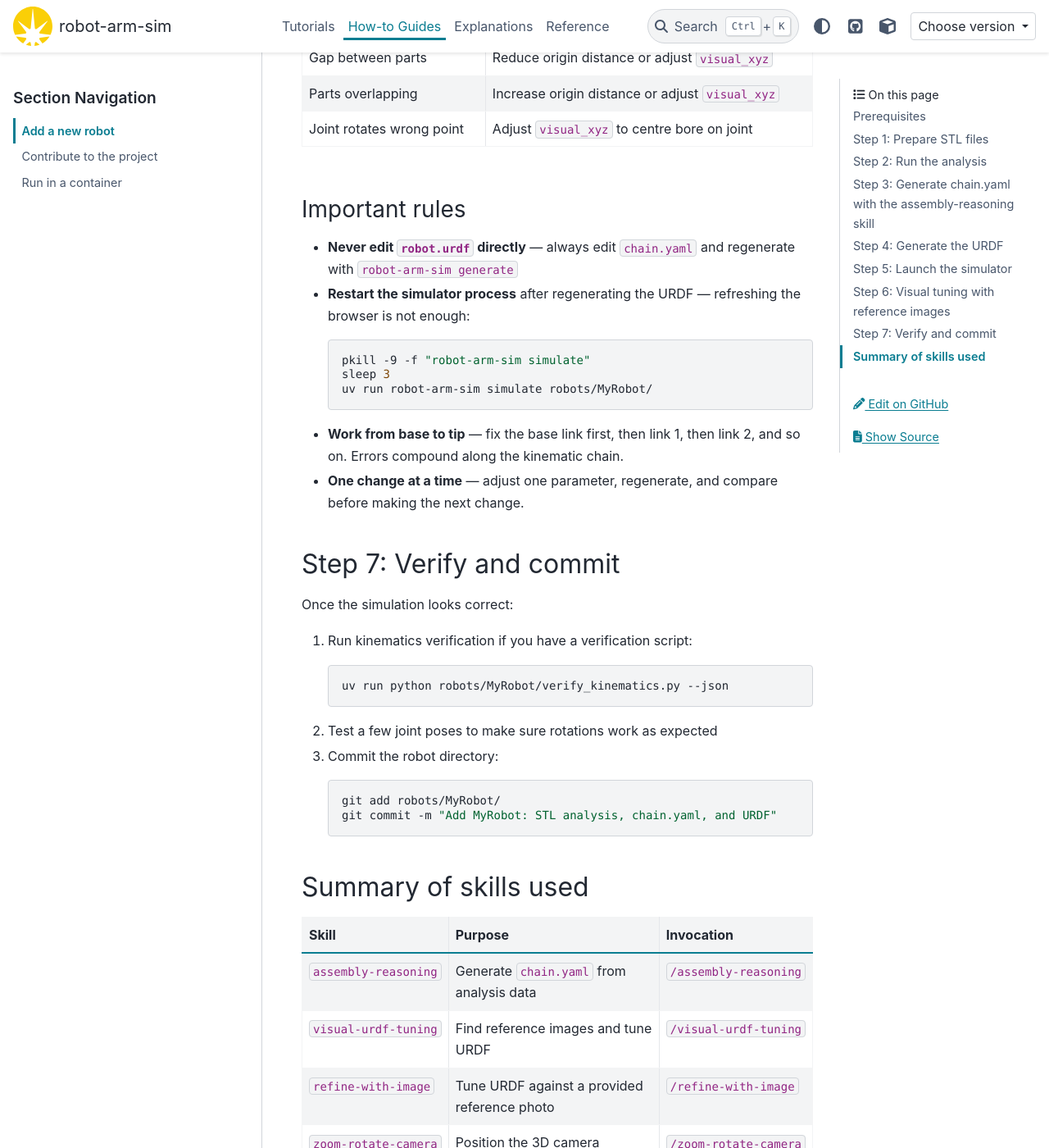
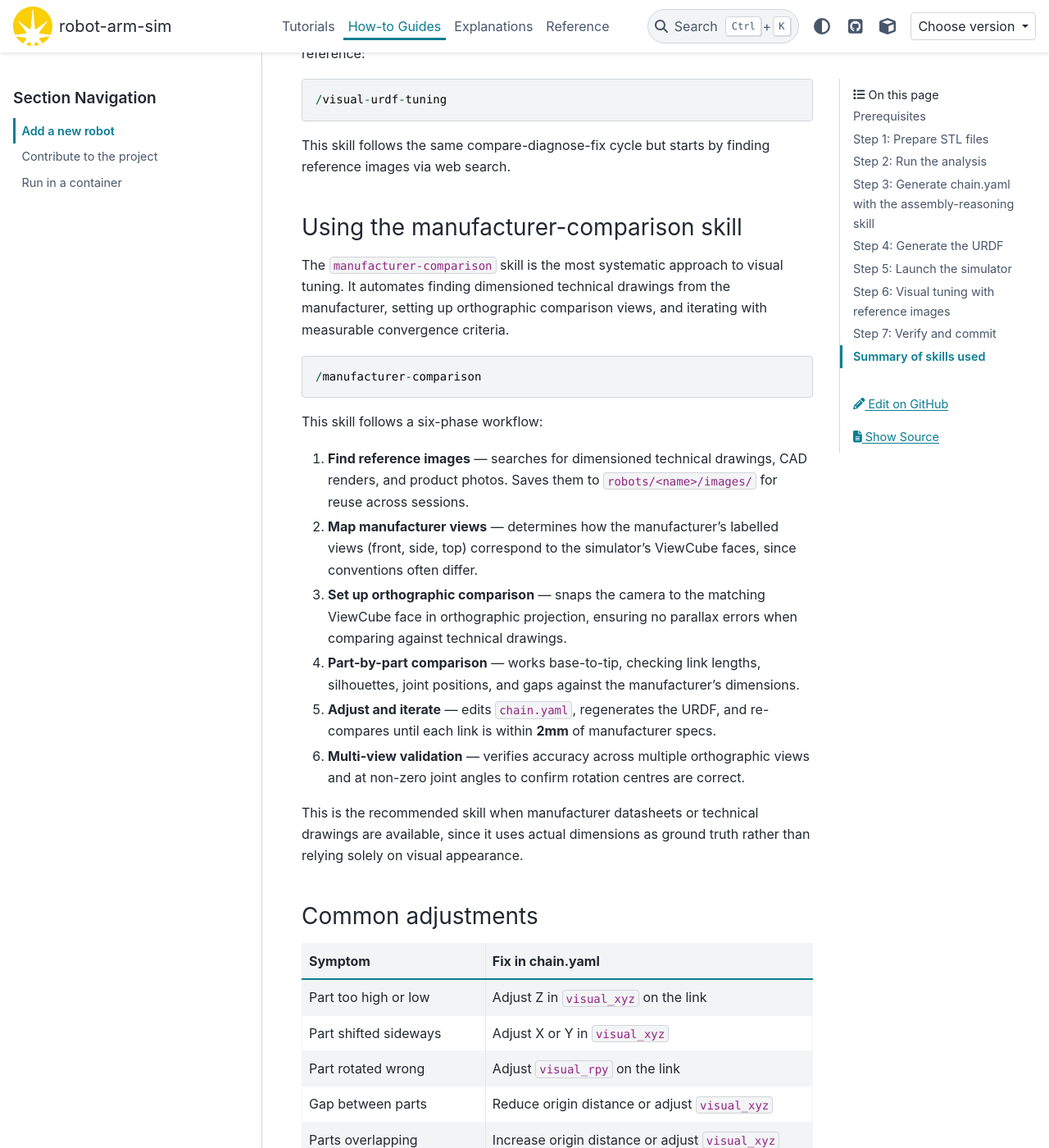
Before and after one commit to gilesknap/robot-arm-sim, a Sphinx documentation site: the page built from docs/how-to/add-a-robot.md, in a window 1280 px wide and 1400 px high, scrolled down 5069 px. Shown: the whole window at 82% size. Built offline with Sphinx 7.4.7 and the PyData theme 0.15.4, drawn with Linux system fonts in a browser that asks for light colours; pages that are not in the unit, such as notebooks, are missing from menus; the version number could not be read and is left out; some of the changed text lies outside the part shown.

Commit message:
Document manufacturer-comparison skill, ViewCube, and Fit button
Add the manufacturer-comparison skill section to the add-a-robot guide,
document ViewCube/ortho/Fit controls in both the how-to and quick-start
guides, and update the skills summary table.

Co-Authored-By: Claude Opus 4.6 <noreply@anthropic.com>

````diff
--- a/docs/how-to/add-a-robot.md
+++ b/docs/how-to/add-a-robot.md
@@ -109,6 +109,21 @@ joint sliders on the right. Check that:
 - Sliders rotate the correct parts
 - The overall shape resembles the real robot
 
+The simulator includes several controls for inspecting the model:
+
+- **Joint sliders** — drag to rotate each joint in real time
+- **Show Labels** — display part names (blue) and joint names (red) as callout
+  labels
+- **Reset Joints** — return all sliders to zero degrees
+- **ViewCube** — a 3D orientation widget in the corner of the viewport. Click a
+  face (Front, Right, Top, etc.) to snap the camera to that named view.
+- **Ortho / Persp** — toggle between orthographic and perspective projection.
+  Orthographic mode removes perspective distortion, which is essential for
+  accurate comparison against technical drawings.
+- **Fit** — auto-zoom to fit the entire robot in the viewport.
+- **Camera** — left-click drag to orbit, scroll to zoom, middle-click drag to
+  pan.
+
 If the robot looks correct, you are done. If parts are misaligned, continue
 to the visual tuning steps below.
 
@@ -134,6 +149,8 @@ Once configured, Claude can:
 - Set camera angles via JavaScript (using the `zoom-rotate-camera` skill)
 - Set joint poses via slider automation
 - Take screenshots for comparison against reference photos
+- Snap to orthographic named views via the ViewCube for precise comparison
+- Click the Fit button to auto-zoom the robot into the viewport
 
 ### Using the refine-with-image skill
 
@@ -177,6 +194,39 @@ those as reference:
 
 This skill follows the same compare-diagnose-fix cycle but starts by finding
 reference images via web search.
+
+### Using the manufacturer-comparison skill
+
+The `manufacturer-comparison` skill is the most systematic approach to visual
+tuning. It automates finding dimensioned technical drawings from the
+manufacturer, setting up orthographic comparison views, and iterating with
+measurable convergence criteria.
+
+```
+/manufacturer-comparison
+```
+
+This skill follows a six-phase workflow:
+
+1. **Find reference images** — searches for dimensioned technical drawings,
+   CAD renders, and product photos. Saves them to `robots/<name>/images/` for
+   reuse across sessions.
+2. **Map manufacturer views** — determines how the manufacturer's labelled
+   views (front, side, top) correspond to the simulator's ViewCube faces, since
+   conventions often differ.
+3. **Set up orthographic comparison** — snaps the camera to the matching
+   ViewCube face in orthographic projection, ensuring no parallax errors when
+   comparing against technical drawings.
+4. **Part-by-part comparison** — works base-to-tip, checking link lengths,
+   silhouettes, joint positions, and gaps against the manufacturer's dimensions.
+5. **Adjust and iterate** — edits `chain.yaml`, regenerates the URDF, and
+   re-compares until each link is within **2mm** of manufacturer specs.
+6. **Multi-view validation** — verifies accuracy across multiple orthographic
+   views and at non-zero joint angles to confirm rotation centres are correct.
+
+This is the recommended skill when manufacturer datasheets or technical drawings
+are available, since it uses actual dimensions as ground truth rather than
+relying solely on visual appearance.
 
 ### Common adjustments
 
@@ -233,6 +283,7 @@ Once the simulation looks correct:
 | `assembly-reasoning` | Generate `chain.yaml` from analysis data | `/assembly-reasoning` |
 | `visual-urdf-tuning` | Find reference images and tune URDF | `/visual-urdf-tuning` |
 | `refine-with-image` | Tune URDF against a provided reference photo | `/refine-with-image` |
+| `manufacturer-comparison` | Compare against manufacturer technical drawings | `/manufacturer-comparison` |
 | `zoom-rotate-camera` | Position the 3D camera programmatically | `/zoom-rotate-camera` |
 
 All skills edit `chain.yaml` and regenerate — they never touch `robot.urdf`
````
Also changed, not shown: docs/tutorials/quick-start.md (+3 -0 lines).
